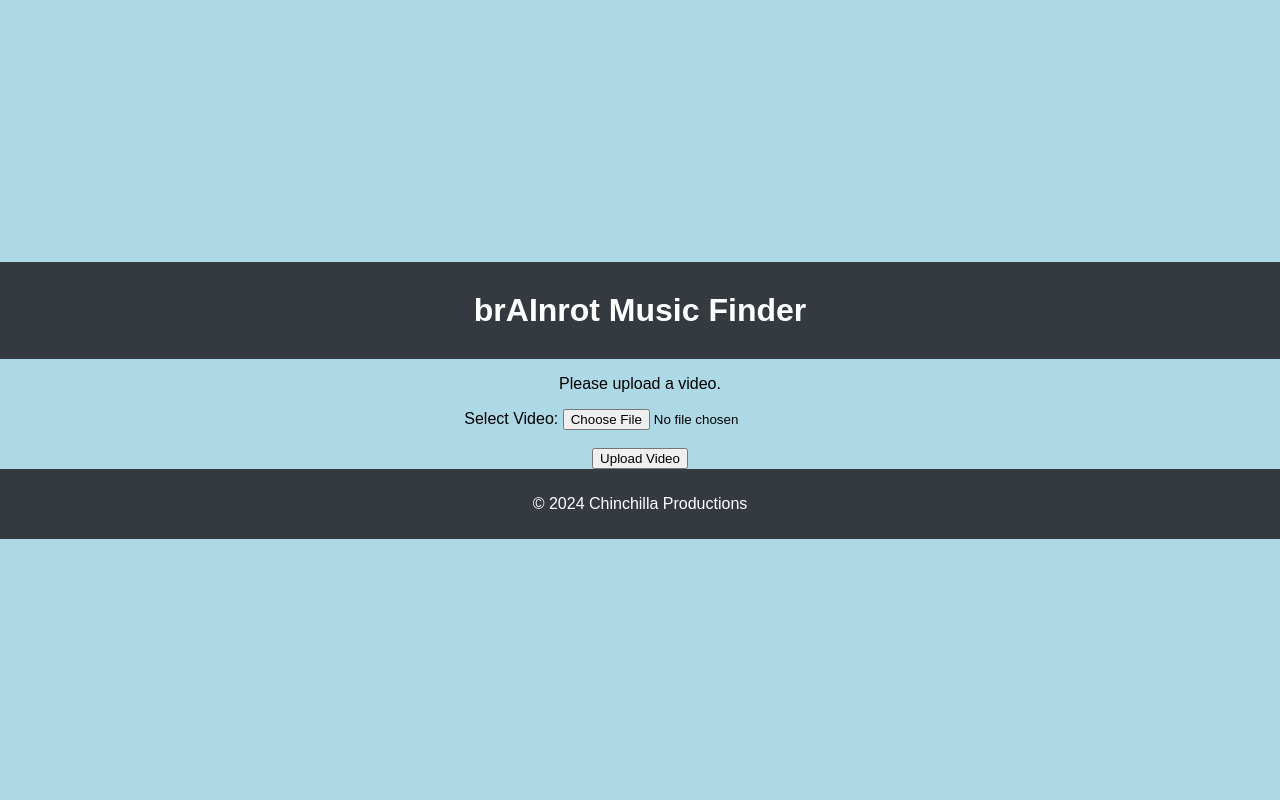
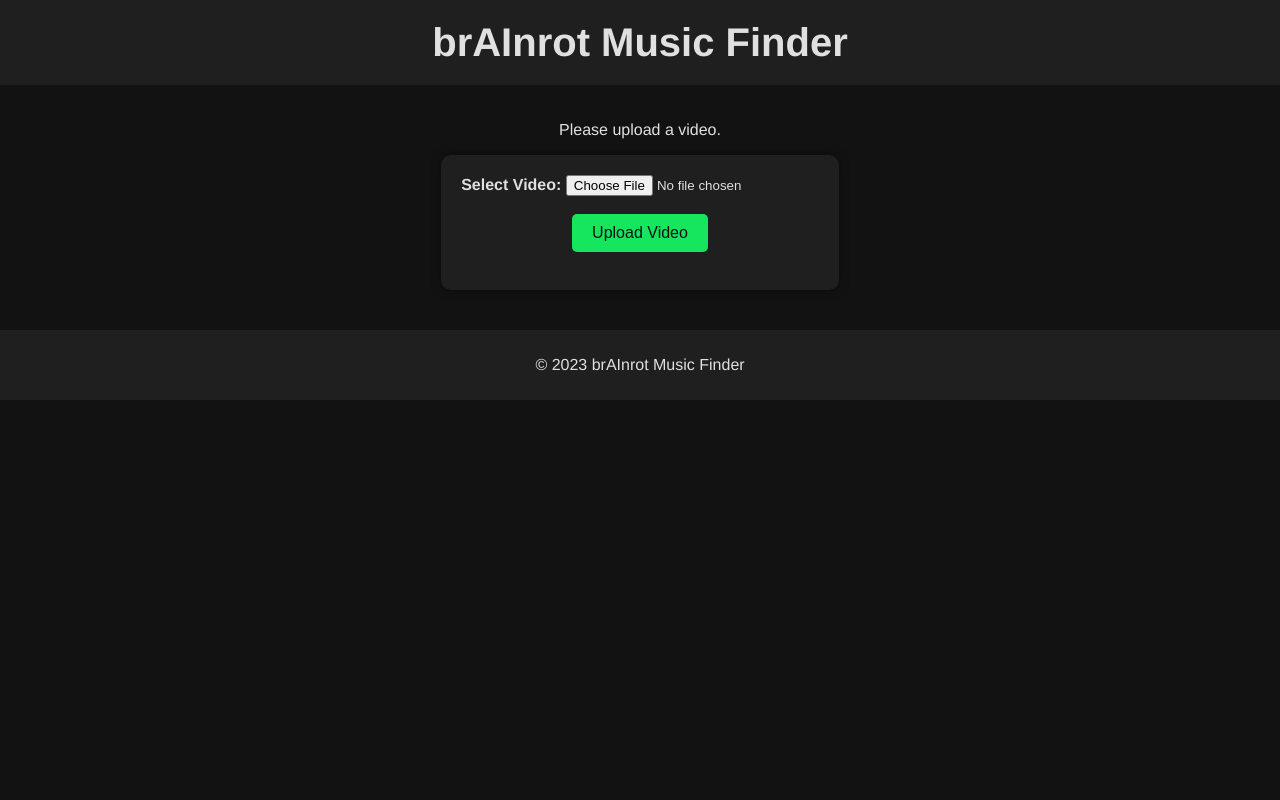
Before and after one commit to elaistu/brAInrot, a Flask app: page / in a window 1280 px wide. Run offline with Flask 3, Linux system fonts and the light colour scheme; parts of the project's set-up code (start-up, migrations or seed data) failed here and were passed over.

Commit message:
change to black theme

```diff
--- a/brAInrot.py
+++ b/brAInrot.py
@@ -19,7 +19,7 @@ import tempfile
 
 warnings.filterwarnings("ignore")
 def load_model():
-    pretrained = "lmms-lab/llava-onevision-qwen2-7b-ov"
+    pretrained = "lmms-lab/llava-onevision-qwen2-0.5b-ov"
     model_name = "llava_qwen"
     device = "cuda"
     device_map = "auto"
--- a/static/css/styles.css
+++ b/static/css/styles.css
@@ -1,22 +1,24 @@
-/* Header Colour & Font */
+/* General Styles */
 body {
-    font-family: Arial, sans-serif;
+    font-family: 'Helvetica Neue', Arial, sans-serif;
     margin: 0;
     padding: 0;
-    background-color: #f8f9fa;
+    background-color: #121212; /* Dark background */
+    color: #e0e0e0; /* Light grey text */
 }
 
 header {
-    background-color: #343a40;
-    color: white;
-    padding: 10px 0;
+    background-color: #1f1f1f; /* Darker header */
+    color: #e0e0e0; /* Light grey text */
+    padding: 20px 0;
     text-align: center;
     width: 100%;
     margin: 0;
 }
 
 h1 {
-    margin: 20px 0;
+    margin: 0;
+    font-size: 2.5em;
 }
 
 .container {
@@ -26,8 +28,8 @@ h1 {
 }
 
 footer {
-    background-color: #343a40;
-    color: white;
+    background-color: #1f1f1f; /* Darker footer */
+    color: #e0e0e0; /* Light grey text */
     text-align: center;
     padding: 10px 0;
     position: relative;
@@ -35,75 +37,87 @@ footer {
     width: 100%;
 }
 
-
-/* Background Colour */
-body {
-    font-family: Arial, sans-serif;
-    margin: 0;
-    padding: 0;
-    background-color: #ADD8E6; /* Change this to your desired background color */
-}
-
-header {
-    background-color: #343a40;
-    color: white;
-    padding: 10px 0;
-    text-align: center;
-    width: 100%;
-    margin: 0;
-}
-
-h1 {
-    margin: 20px 0;
-}
-
-.container {
-    width: 80%;
-    margin: auto;
-    overflow: hidden;
-}
-
+/* Main Content */
 main {
     display: flex;
     flex-direction: column;
     align-items: center;
     justify-content: center;
     text-align: center;
+    padding: 20px;
 }
 
-video {
-    margin-top: 20px;
+form {
+    background-color: #1f1f1f; /* Dark form background */
+    padding: 20px;
+    border-radius: 10px;
+    box-shadow: 0 0 10px rgba(0, 0, 0, 0.5); /* Subtle shadow */
+    margin-bottom: 20px;
 }
 
-footer {
-    background-color: #343a40;
-    color: white;
-    text-align: center;
-    padding: 10px 0;
-    position: relative;
-    bottom: 0;
+label {
+    font-weight: bold;
+    color: #e0e0e0; /* Light grey text */
 }
 
-
-/* Video Alignment */
-body {
-    display: flex;
-    flex-direction: column;
-    align-items: center;
-    justify-content: center;
-    min-height: 100vh;
-    margin: 0;
-    font-family: Arial, sans-serif;
+button {
+    background-color: #15e65e; /* Neon green button */
+    color: #121212; /* Dark text */
+    border: none;
+    padding: 10px 20px;
+    border-radius: 5px;
+    cursor: pointer;
+    font-size: 1em;
+    transition: background-color 0.3s ease; /* Smooth transition */
 }
 
-main {
-    display: flex;
-    flex-direction: column;
-    align-items: center;
-    justify-content: center;
-    text-align: center;
+button:hover {
+    background-color: #15e65e; /* Slightly darker neon green on hover */
 }
 
-video {
-    margin-top: 20px;
+.responsive-video {
+    width: 33.33%; /* One-third of the page horizontally */
+    height: auto; /* Maintain aspect ratio */
+    display: block;
+    margin: 20px auto; /* Center the video horizontally with margin */
 }
+
+.description-box {
+    width: 45%; /* 45% of the page horizontally */
+    height: auto; /* Fit vertically */
+    border: 1px solid #333; /* Dark border */
+    background-color: #1f1f1f; /* Dark background */
+    padding: 20px; /* Padding inside the box */
+    border-radius: 10px; /* Rounded corners */
+    box-shadow: 0 0 10px rgba(0, 0, 0, 0.5); /* Subtle shadow */
+    margin: 20px auto; /* Center the box horizontally */
+}
+
+/* Top Songs Section */
+.top-songs {
+    display: flex;
+    flex-wrap: wrap;
+    justify-content: center;
+    gap: 20px;
+}
+
+.song-box {
+    background-color: #1f1f1f; /* Dark background */
+    border: 1px solid #333; /* Dark border */
+    border-radius: 10px; /* Rounded corners */
+    padding: 10px;
+    width: 200px;
+    text-align: center;
+    box-shadow: 0 0 10px rgba(0, 0, 0, 0.5); /* Subtle shadow */
+}
+
+.song-box h3 {
+    font-size: 1.2em;
+    margin: 10px 0;
+    color: #e0e0e0; /* Light grey text */
+}
+
+.song-box img {
+    max-width: 100%;
+    border-radius: 5px;
+}
--- a/templates/index.html
+++ b/templates/index.html
@@ -4,7 +4,7 @@
     <meta charset="UTF-8">
     <meta name="viewport" content="width=device-width, initial-scale=1.0">
     <link rel="stylesheet" href="{{ url_for('static', filename='css/styles.css') }}">
-    <title>Flask Frontend App</title>
+    <title>brAInrot Music Finder</title>
 </head>
 <body>
     <header>
@@ -17,15 +17,16 @@
             <input type="file" id="video-file" name="video" accept="video/*" required>
             <br><br>
             <button type="submit">Upload Video</button>
+            <br><br>
         </form>
         {% if video_url %}
         <h2>Uploaded Video:</h2>
-        <video width="320" height="240" controls>
+        <video class="responsive-video" controls>
             <source src="{{ video_url }}" type="video/mp4">
             Your browser does not support the video tag.
         </video>
         <h2>Video Description:</h2>
-        <p>{{ description }}</p>
+        <p class="description-box">{{ description }}</p>
         {% endif %}
 
         {% if top_5_music_images %}
@@ -43,8 +44,7 @@
         {% endif %}
     </main>
     <footer>
-        <p>&copy; 2024 Chinchilla Productions</p>
+        <p>&copy; 2023 brAInrot Music Finder</p>
     </footer>
-    <script src="{{ url_for('static', filename='js/scripts.js') }}"></script>
 </body>
 </html>
```
